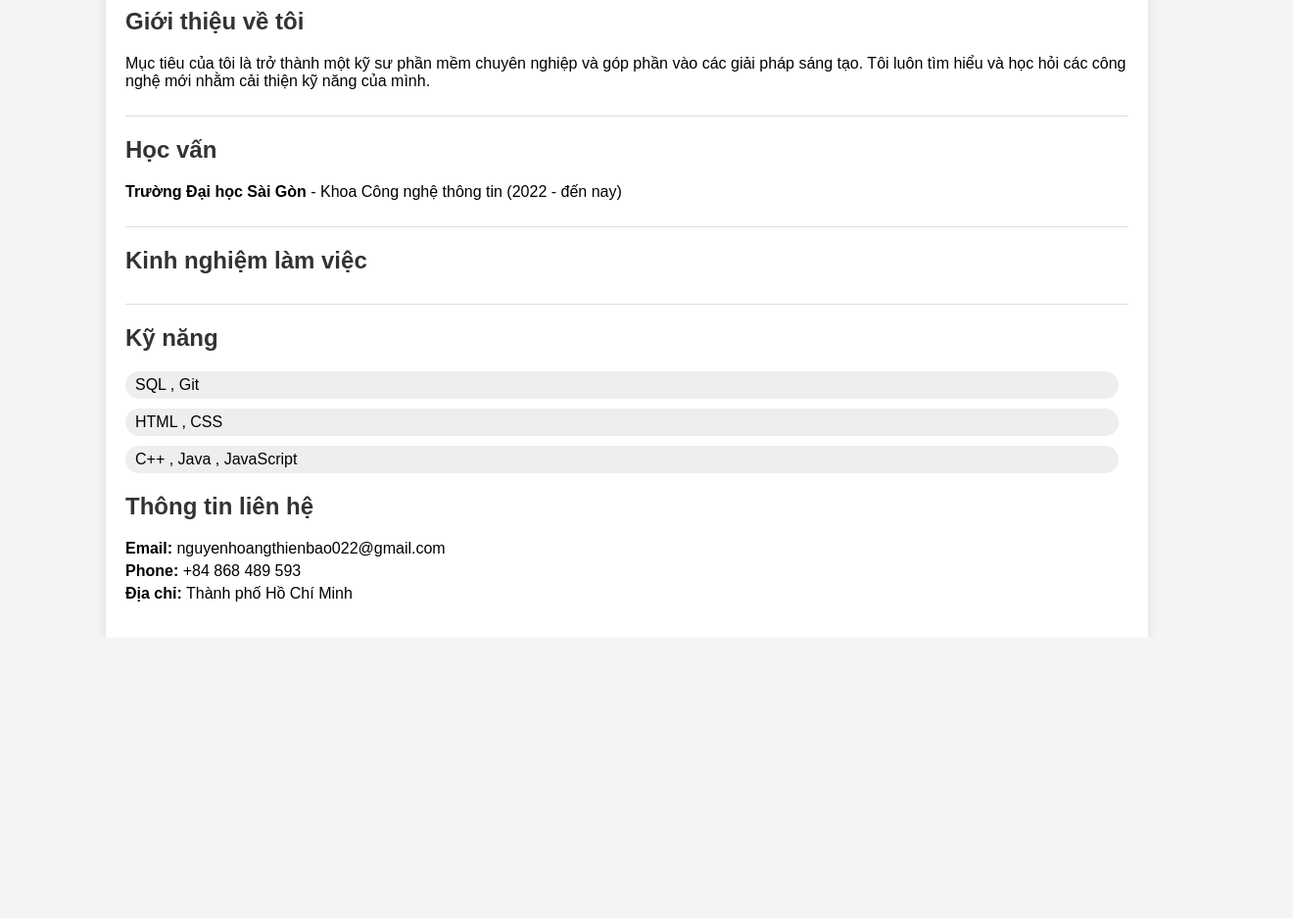
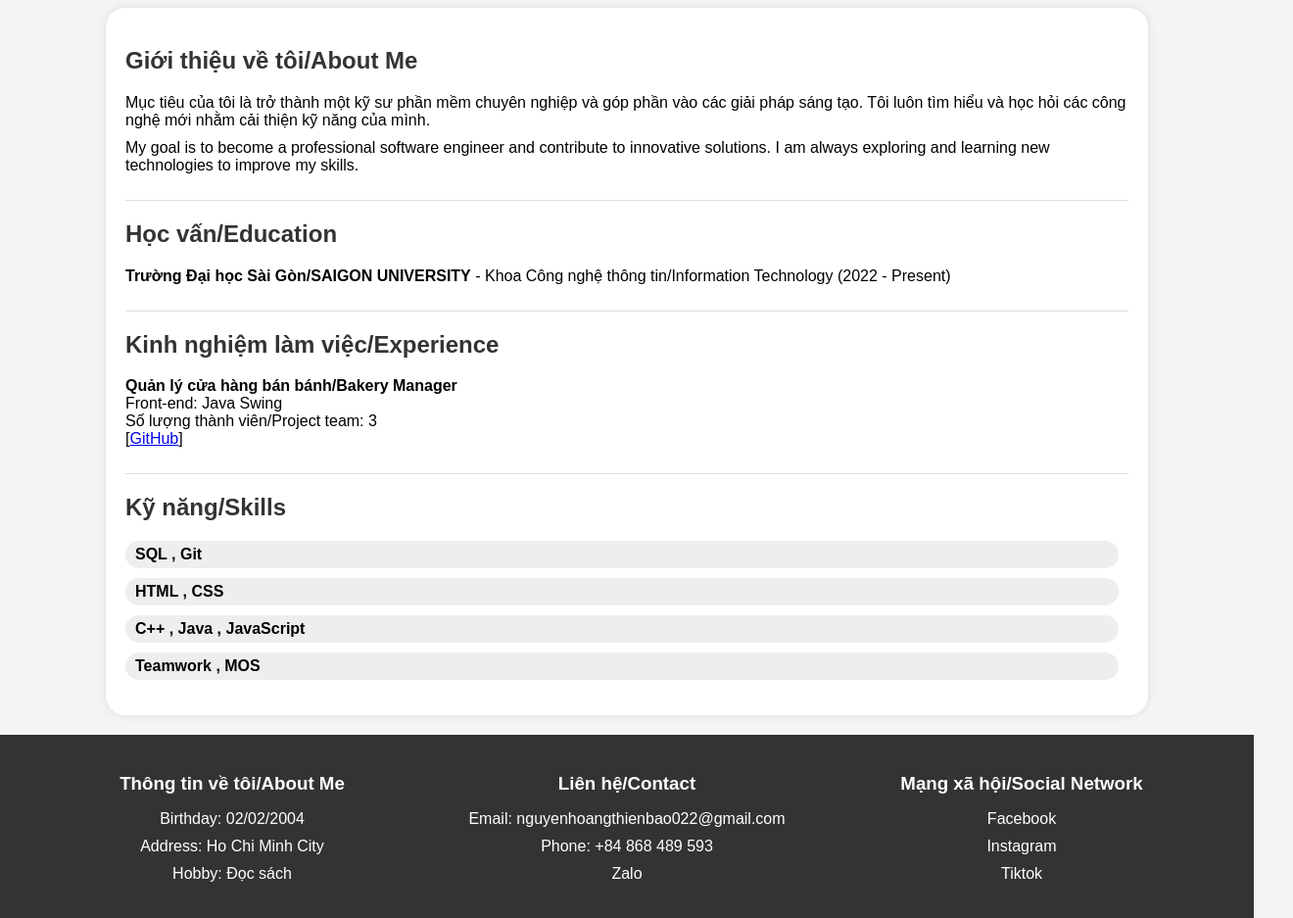
Before and after one commit to ThienBao224/ThienBao224.github.io, a plain HTML site: page index.html in a window 1280 px wide. Shown: the part 206-1143 px from the top of the page at 98% size, 1320 px wide, since content can reach past the window. Before the commit the page ends 857 px from the top, so only its background shows below. Drawn offline with Linux system fonts and the light colour scheme.

Commit message:
Update index.html

```diff
--- a/index.html
+++ b/index.html
@@ -19,6 +19,7 @@
             padding: 20px;
             box-shadow: 0 0 10px rgba(0, 0, 0, 0.1);
             margin-top: 20px;
+            border-radius: 20px;
         }
 
         h1, h2, h3 {
@@ -37,17 +38,31 @@
             object-fit: cover;
         }
 
-        .header, .education, .experience, .skills, .aboutme {
-            margin-bottom: 20px;
+        .header {
+        background-color: #333;
+        color: white;
+        padding: 20px;
+        display: flex;
+        align-items: center;
+        justify-content: flex-start;
+        width: 100%;
         }
 
-        .header {
-            display: flex;
-            align-items: center;
+        .profile {
+            margin-right: -100px;
         }
 
         .header div {
-            margin-left: 20px;
+            margin-left: 120px;
+        }
+
+        .header a {
+            color: #FFD700;
+            text-decoration: none;
+        }
+
+        .header a:hover {
+            text-decoration: underline;
         }
 
         .education, .experience, .aboutme {
@@ -71,80 +86,129 @@
             border-radius: 20px;
         }
 
-        .contact-info {
+        footer {
+            background-color: #333;
+            color: white;
+            padding: 20px;
+            display: flex;
+            justify-content: space-evenly;
+            align-items: center;
             margin-top: 20px;
         }
 
-        .contact-info ul {
-            list-style: none;
-            padding-left: 0;
+        footer .column {
+            text-align: center;
+            width: 30%;
         }
 
-        .contact-info ul li {
-            margin-bottom: 5px;
+        footer h3 {
+            margin-bottom: 10px;
         }
 
+        footer ul {
+            list-style: none;
+            padding: 0;
+        }
+
+        footer ul li {
+            margin-bottom: 10px;
+        }
+
+        footer a {
+            color: white;
+            text-decoration: none;
+        }
+
+        footer a:hover {
+            text-decoration: underline;
+        }
+
+        .column h3, .column ul li a {
+            color: white;
+        }
     </style>
 </head>
 <body>
 
-    <div class="container">
     <div class="header">
         <div class="profile">
             <img src="./img/avatar.jpg" alt="My Photo">
         </div>
         <div>
-                <h1>Nguyễn Hoàng Thiên Bảo</h1>
-                <p> Lập trình viên</p>
+            <h1 style=" color: white;" >Nguyễn Hoàng Thiên Bảo</h1>
+            <p>Lập trình viên/Programmer</p>
             [<a href="https://github.com/ThienBao224"><strong>GitHub</strong></a>]
             [<a href="./img/CV.pdf"><strong>Resume/CV</strong> </a>]
         </div>
     </div>
+
+    <div class="container">
         <div class="aboutme">
-            <h2>Giới thiệu về tôi</h2>
+            <h2>Giới thiệu về tôi/About Me</h2>
             <ul>
                 <li>Mục tiêu của tôi là trở thành một kỹ sư phần mềm chuyên nghiệp và góp phần vào các giải pháp sáng tạo. Tôi luôn tìm hiểu và học hỏi các công nghệ mới nhằm cải thiện kỹ năng của mình.</li>
+                <li>My goal is to become a professional software engineer and contribute to innovative solutions. I am always exploring and learning new technologies to improve my skills.</li>
             </ul>
         </div>
+
         <div class="education">
-            <h2>Học vấn</h2>
+            <h2>Học vấn/Education</h2>
             <ul>
-                <li><strong>Trường Đại học Sài Gòn</strong> - Khoa Công nghệ thông tin (2022 -  đến nay)</li>
+                <li><strong>Trường Đại học Sài Gòn/SAIGON UNIVERSITY</strong> - Khoa Công nghệ thông tin/Information Technology (2022 - Present)</li>
             </ul>
         </div>
 
         <div class="experience">
-            <h2>Kinh nghiệm làm việc</h2>
+            <h2>Kinh nghiệm làm việc/Experience</h2>
             <ul>
-
-
-
-
-
-
-
+                <li>
+                    <strong>Quản lý cửa hàng bán bánh/Bakery Manager</strong><br>
+                    Front-end: Java Swing<br>
+                    Số lượng thành viên/Project team: 3<br>
+                    [<a href="https://github.com/ThienBao224/JAVA">GitHub</a>]
+                </li>
             </ul>
         </div>
 
         <div class="skills">
-            <h2>Kỹ năng</h2>
+            <h2>Kỹ năng/Skills</h2>
             <ul>
-                <li>SQL , Git </li>
-                <li>HTML , CSS</li>
-                <li>C++ , Java , JavaScript </li>
-
-            </ul>
-        </div>
-
-        <div class="contact-info">
-            <h2>Thông tin liên hệ</h2>
-            <ul>
-                <li><strong>Email:</strong> nguyenhoangthienbao022@gmail.com</li>
-                <li><strong>Phone:</strong> +84 868 489 593</li>
-                <li><strong>Địa chỉ:</strong> Thành phố Hồ Chí Minh</li>
+                <li><strong>SQL , Git</strong> </li>
+                <li><strong>HTML , CSS</strong></li>
+                <li><strong>C++ , Java , JavaScript</strong></li>
+                <li><strong>Teamwork , MOS  </strong></li>
             </ul>
         </div>
     </div>
 
+    <footer>
+        <div class="column">
+            <h3>Thông tin về tôi/About Me</h3>
+            <ul>
+                <li>Birthday: 02/02/2004</li>
+                <li>Address: Ho Chi Minh City</li>
+                <li>Hobby: Đọc sách</li>
+            </ul>
+        </div>
+
+        <div class="column">
+            <h3>Liên hệ/Contact</h3>
+            <ul>
+                <li>Email: nguyenhoangthienbao022@gmail.com</li>
+                <li>Phone: +84 868 489 593</li>
+                <li><a href="https://zalo.me/0868489593">Zalo</a></li>
+            </ul>
+        </div>
+
+        <div class="column">
+            <h3>Mạng xã hội/Social Network</h3>
+            <ul>
+                <li><a href="https://www.facebook.com/BaoThiennThienBaoo/">Facebook</a></li>
+                <li><a href="https://www.instagram.com/nh_th.bao/">Instagram</a></li>
+                <li><a href="https://www.tiktok.com/@thienbao..nh">Tiktok</a></li>
+            </ul>
+        </div>
+    </footer>
+
 </body>
 </html>
```
Lines whose indentation alone changed are shown as unchanged.
